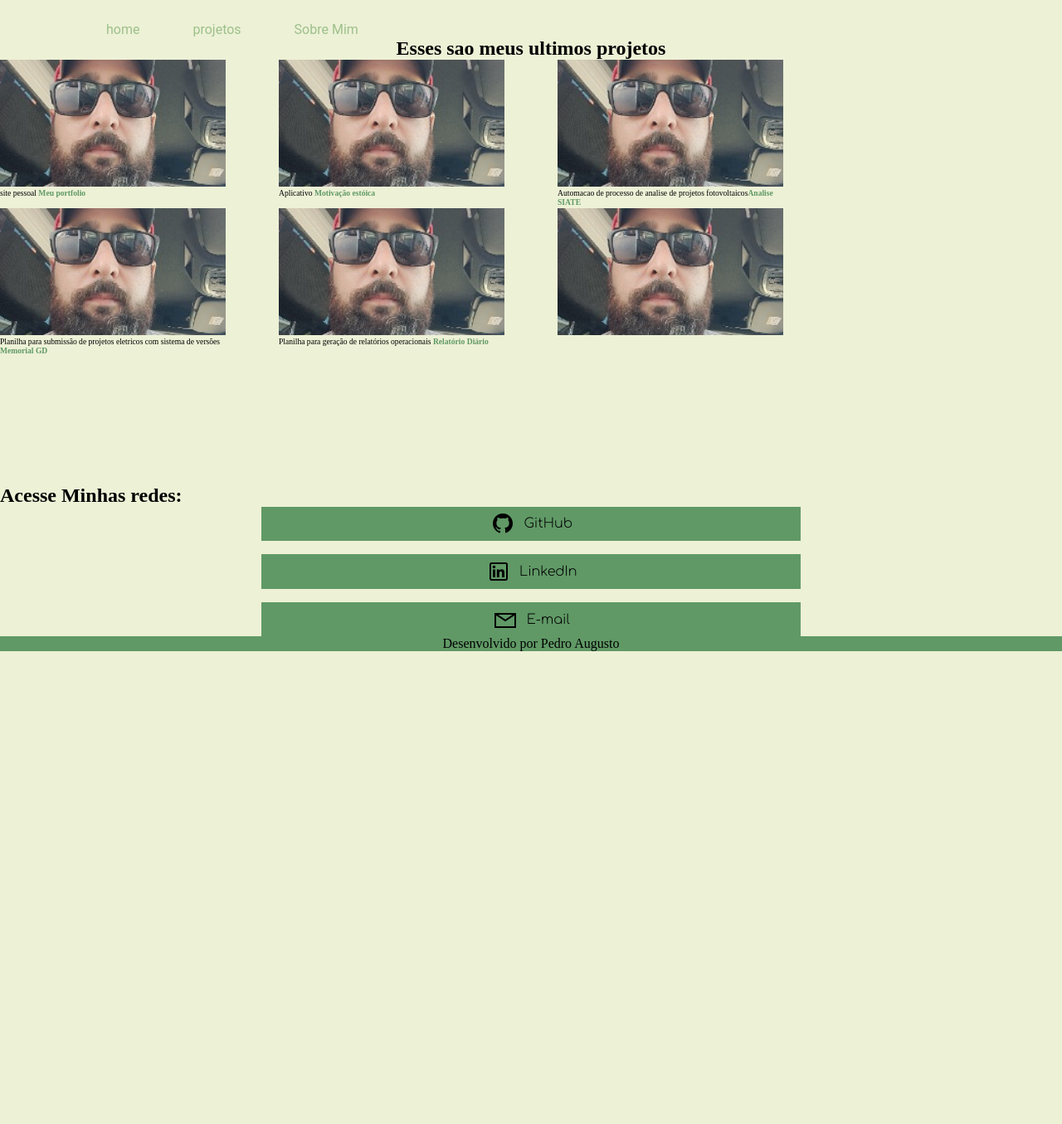
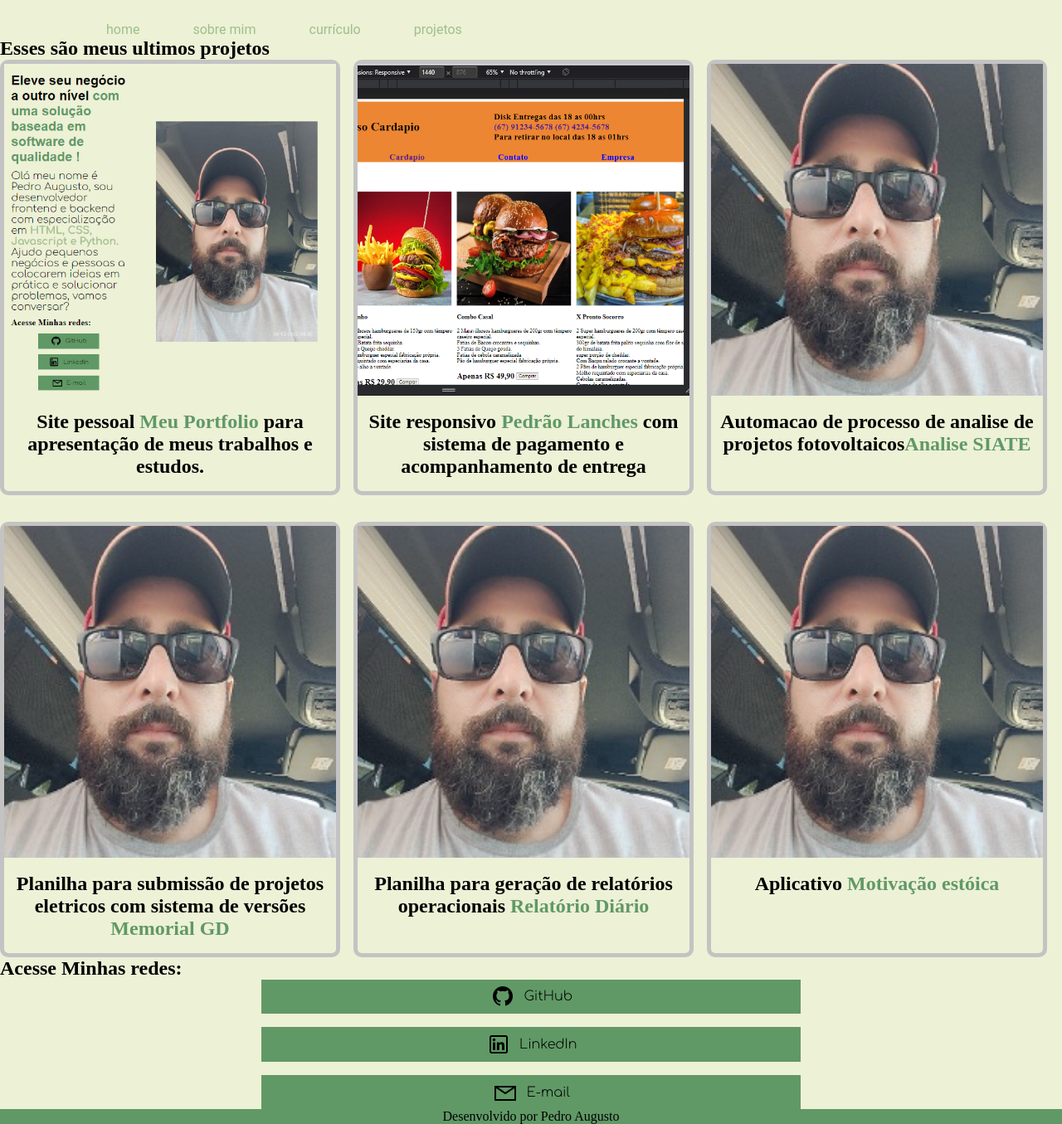
Before and after one commit to pedroabs1/portfolio, a plain HTML site: page projects.html in a window 1280 px wide. Shown: the whole page at 83% size. Before the commit the page ends 800 px from the top, so only its background shows below. Drawn offline with Linux system fonts and the light colour scheme.

Commit message:
edit: adicionado pedrao lanches

```diff
--- a/projects.html
+++ b/projects.html
@@ -1,60 +1,132 @@
 <!DOCTYPE html>
 <html lang="pt-br">
     <head>
-    <meta charset="UTF-8">
-        <meta http-equiv="X-UA-Compatible" content="IE=edge">
-        <meta name="viewport" content="width=device-width, initial-scale=1.0">
-        <link rel="stylesheet" href="./styles/style.css">
+        <meta charset="UTF-8" />
+        <meta http-equiv="X-UA-Compatible" content="IE=edge" />
+        <meta name="viewport" content="width=device-width, initial-scale=1.0" />
+        <link rel="stylesheet" href="./styles/style.css" />
         <title>Meus projetos</title>
     </head>
+
     <body>
         <header class="cabecalho">
             <nav class="cabecalho__menu">
                 <a class="cabecalho__menu__links" href="index.html">home</a>
-                <a class="cabecalho__menu__links" href="projects.html">projetos</a>
-                <a class="cabecalho__menu__links" href="about.html">Sobre Mim</a>
+                <a class="cabecalho__menu__links" href="about.html"
+                    >sobre mim</a
+                >
+                <a class="cabecalho__menu__links" href="curriculo.html"
+                    >currículo</a
+                >
+                <a class="cabecalho__menu__links" href="projects.html"
+                    >projetos</a
+                >
             </nav>
         </header>
         <main class="projetos">
             <section class="projetos__conteudo">
-                <h1 class="projetos__conteudo__titulo">Esses sao meus ultimos projetos</h1>
+                <h1 class="projetos__conteudo__titulo">
+                    Esses são meus ultimos projetos
+                </h1>
 
                 <div class="gallery">
-  <figure class="gallery__item gallery__item--1">
-    <img src="./assets/IMG_20230317_143134_(220_x_300_pixel).jpg" class="gallery__img" alt="Desenvolvedor Pedro Augusto">
-    <p class="projetos__conteudo__links" href="" >site pessoal<strong> Meu portfolio</strong></p>
-  </figure>
+                    <div class="gallery__item gallery__item--1">
+                        <img
+                            src="assets/meu portfolio.png"
+                            class="gallery__img"
+                            alt="Desenvolvedor Pedro Augusto"
+                        />
+                        <p class="projetos__conteudo__links" href="">
+                            Site pessoal<strong> Meu Portfolio</strong> para apresentação de meus trabalhos e estudos.
+                        </p>
+                    </div>
 
-  <figure class="gallery__item gallery__item--2">
-    <img src="./assets/IMG_20230317_143134_(220_x_300_pixel).jpg" class="gallery__img" alt="Desenvolvedor Pedro Augusto">
-    <p class="projetos__conteudo__links" href="" >Aplicativo <strong>Motivação estóica</strong></p>
-  </figure>
+                    <div class="gallery__item gallery__item--2">
+                        <img
+                            src="assets/Pedrao lanches.png"
+                            class="gallery__img"
+                            alt="Desenvolvedor Pedro Augusto"
+                        />
+                        <p class="projetos__conteudo__links" href="">
+                            Site responsivo <strong>Pedrão Lanches</strong> com sistema de
+                            pagamento e acompanhamento de entrega
+                        </p>
+                    </div>
 
-  <figure class="gallery__item gallery__item--3">
-    <img src="./assets/IMG_20230317_143134_(220_x_300_pixel).jpg" class="gallery__img" alt="Desenvolvedor Pedro Augusto">
-     <p class="projetos__conteudo__links" href="" >Automacao de processo de analise de projetos fotovoltaicos<strong>Analise SIATE</strong></p>
-  </figure>
+                    <div class="gallery__item gallery__item--3">
+                        <img
+                            src="./assets/IMG_20230317_143134_(220_x_300_pixel).jpg"
+                            class="gallery__img"
+                            alt="Desenvolvedor Pedro Augusto"
+                        />
+                        <p class="projetos__conteudo__links" href="">
+                            Automacao de processo de analise de projetos
+                            fotovoltaicos<strong>Analise SIATE</strong>
+                        </p>
+                    </div>
 
-  <figure class="gallery__item gallery__item--4">
-    <img src="./assets/IMG_20230317_143134_(220_x_300_pixel).jpg" class="gallery__img" alt="Desenvolvedor Pedro Augusto">
-    <p class="projetos__conteudo__links" href="" >Planilha para submissão de projetos eletricos com sistema de versões <strong>Memorial GD</strong></p>
-  </figure>
+                    <div class="gallery__item gallery__item--4">
+                        <img
+                            src="./assets/IMG_20230317_143134_(220_x_300_pixel).jpg"
+                            class="gallery__img"
+                            alt="Desenvolvedor Pedro Augusto"
+                        />
+                        <p class="projetos__conteudo__links" href="">
+                            Planilha para submissão de projetos eletricos com
+                            sistema de versões <strong>Memorial GD</strong>
+                        </p>
+                    </div>
 
-  <figure class="gallery__item gallery__item--5">
-    <img src="./assets/IMG_20230317_143134_(220_x_300_pixel).jpg" class="gallery__img" alt="Desenvolvedor Pedro Augusto">
-    <p class="projetos__conteudo__links" href="" >Planilha para geração de relatórios operacionais <strong>Relatório Diário</strong></p>
-  </figure>
+                    <div class="gallery__item gallery__item--5">
+                        <img
+                            src="./assets/IMG_20230317_143134_(220_x_300_pixel).jpg"
+                            class="gallery__img"
+                            alt="Desenvolvedor Pedro Augusto"
+                        />
+                        <p class="projetos__conteudo__links" href="">
+                            Planilha para geração de relatórios operacionais
+                            <strong>Relatório Diário</strong>
+                        </p>
+                    </div>
 
-  <figure class="gallery__item gallery__item--6">
-    <img src="./assets/IMG_20230317_143134_(220_x_300_pixel).jpg" class="gallery__img" alt="Desenvolvedor Pedro Augusto">
-  </figure>
+                    <div class="gallery__item gallery__item--6">
+                        <img
+                            src="./assets/IMG_20230317_143134_(220_x_300_pixel).jpg"
+                            class="gallery__img"
+                            alt="Desenvolvedor Pedro Augusto"
+                        />
+                        <p class="projetos__conteudo__links" href="">
+                            Aplicativo <strong>Motivação estóica</strong>
+                        </p>
+                    </div>
                 </div>
 
                 <h2>Acesse Minhas redes:</h2>
                 <div class="apresentacao__links">
-                     <a class="apresentacao__links__link" href="https://github.com/pedroabs1"> GitHub <img src="./assets/icons8-github-32.png" alt="logo Github"></a>
-                     <a class="apresentacao__links__link" href="https://www.linkedin.com/in/pedro-augusto-barbosa-de-souza-15a2b39b">LinkedIn <img src="./assets/icons8-linkedin-32.png" alt="logo LinkedIn"></a>
-                     <a class="apresentacao__links__link" href="mailto:pedroabs1@gmail.com">E-mail<img src="./assets/icons8-mensagem-32.png" alt="logo E-mail"></a>
+                    <a
+                        class="apresentacao__links__link"
+                        href="https://github.com/pedroabs1"
+                    >
+                        GitHub
+                        <img
+                            src="./assets/icons8-github-32.png"
+                            alt="logo Github"
+                    /></a>
+                    <a
+                        class="apresentacao__links__link"
+                        href="https://www.linkedin.com/in/pedro-augusto-barbosa-de-souza-15a2b39b"
+                        >LinkedIn
+                        <img
+                            src="./assets/icons8-linkedin-32.png"
+                            alt="logo LinkedIn"
+                    /></a>
+                    <a
+                        class="apresentacao__links__link"
+                        href="mailto:pedroabs1@gmail.com"
+                        >E-mail<img
+                            src="./assets/icons8-mensagem-32.png"
+                            alt="logo E-mail"
+                    /></a>
                 </div>
             </section>
         </main>
--- a/styles/style.css
+++ b/styles/style.css
@@ -40,13 +40,13 @@ strong {
 
 .cabecalho__menu {
     display: flex;
-    gap: 4rem; /* 80px */;
+    gap: 4rem;
 }
 
 .cabecalho__menu__links {
     font-family: 'Roboto', sans-serif;
     color: #9DC08B;
-    font-size: 1rem; /* 16px; */
+    font-size: 1rem;
     font-wheight: 600;
     text-decoration: none;
     font-color: #9DC08B;
@@ -63,18 +63,18 @@ strong {
 }
 
 .apresentacao__conteudo {
-    width: 19.7rem; /* 315px; */
+    width: 30vw;
     display: flex;
     flex-direction: column;
     gap: 1rem;
 }
 
 .apresentacao__conteudo__titulo {
-    font-size: 2.25rem; /* 36px; */
-    font-family: 'Roboto', sans-serif;
+    font-size: 2rem;
+    /* font-family: 'Roboto', sans-serif; */
 }
 .apresentacao__conteudo__texto {
-    font-size: 1.75rem; /* 28px; */
+    font-size: 1.2rem;
     font-family: 'Comfortaa', cursive;
     text-decoration: none;
 
@@ -85,44 +85,41 @@ strong {
     justify-content: space-between;
     flex-direction: column;
     align-items: center;
-    gap: 1rem;/* 10px; */
+    gap: 1rem;
 }
 .apresentacao__links__link {
     text-decoration: none;
     background: #609966;
-    width: 50%; /* 7,5rem; */ /* 120px; */
-    border-radius: 0,3rem; /* 5px; */
+    width: 50%;
+    border-radius: 0,3rem;
     text-align: center;
     font-family: 'Comfortaa', cursive;
     color: #000000;
-    font-size: 1rem; /* 16px; */
-    font-wheight: 300;
-    padding: 0.3rem; /* 5px; */
-    /* cursor: pointer; */
+    font-size: 1rem;
+    font-weight: 300;
+    padding: 0.3rem;
     display: flex;
     align-items: center;
     flex-direction: row-reverse;
     justify-content: center;
-    gap: 0.6rem; /* 10px; */
+    gap: 0.6rem;
 }
 
 .apresentacao__links__link:hover {
     text-decoration: none;
     background: #9DC08B;
-    width: 53%; /* 8rem; */ /* 120px; */
     text-align: center;
-    border-radius: 0,3rem; /* 5px; */
-    font-size: 1rem; /* 16px; */
-    font-wheight: 700;
-    padding: 0.3rem; /* 5px; */
+    border-radius: 0,3rem;
+    font-size: 1rem;
+    font-weight: 700;
+    padding: 0.3rem;
     font-family: 'Comfortaa', cursive;
     color: #000000;
- /* cursor: pointer; */
     display: flex;
     align-items: center;
     flex-direction: row-reverse;
     justify-content: center;
-    gap: 0.6rem; /* 10px; */
+    gap: 0.6rem;
 }
 
 .apresentacao__imagem {
@@ -142,65 +139,71 @@ strong {
 }
 
 .projetos__conteudo__titulo {
-    display: flex;
+    /* display: flex; */
     justify-content: center;
     flex-direction: column;
     align-items: center;
 }
 
+.projetos__conteudo__links {
+    font-size: 24px;
+    padding: 1rem 0;
+}
+
 
 .gallery {
     display: grid;
-    grid-template-columns: repeat(8, 1fr);
-    grid-template-rows: repeat(8, 5vw);
-    grid-gap: 5%; /* 0,3rem; */ /* 5px; */
-    font-size: 0.6rem; /* 10px; */
-    font-wheight: 700;
+    grid-template-columns: repeat(4, 1fr);
+    grid-template-rows: 1fr auto 1fr;
+    grid-gap: 1rem;
+    font-size: 0.6rem;
+    font-weight: 700;
+}
+
+.gallery div {
+    border-style: solid;
+    border-width: 5px;
+    border-color: #c4c3c3;
+    border-radius: 10px;
 }
 
 .gallery__img {
-    width: 100%;
-    height: 100%;
+    width: 400px;
+    height: 400px;
     object-fit: cover;
 }
 
+.gallery__item {
+    align-items: center;
+    text-align: center;
+    vertical-align: center;
+}
+
 .gallery__item--1 {
-    grid-column-start: 1;
-    grid-column-end: 3;
-    grid-row-start: 1;
-    grid-row-end: 3;
+    grid-column: 1/2;
+    grid-row: 1/2;
 }
 
 .gallery__item--2 {
-    grid-column-start: 3;
-    grid-column-end: 5;
-    grid-row-start: 1;
-    grid-row-end: 3;
+    grid-column: 2/3;
+    grid-row: 1/2;
 }
 
 .gallery__item--3 {
-    grid-column-start: 5;
-    grid-column-end: 7;
-    grid-row-start: 1;
-    grid-row-end: 3;
+    grid-column: 3/3;
+    grid-row: 1/2;
 }
 .gallery__item--4 {
-    grid-column-start: 1;
-    grid-column-end: 3;
-    grid-row-start: 3;
-    grid-row-end: 5;
+    grid-column: 1/2;
+    grid-row: 3/3;
 }
 .gallery__item--5 {
-    grid-column-start: 3;
-    grid-column-end: 5;
-    grid-row-start: 3;
-    grid-row-end: 5;
+    grid-column: 2/3;
+    grid-row: 3/3;
 }
 .gallery__item--6 {
-    grid-column-start: 5;
-    grid-column-end: 7;
-    grid-row-start: 3;
-    grid-row-end: 5;
+    grid-column: 3/3;
+    grid-row: 3/3;
 }
 
 @media (max-width: 800px) {
```
Also changed, not shown: about.html (+2 -2 lines), curriculo.html (+2 -2 lines), index.html (+61 -20 lines), assets/Pedrao lanches.png (added), assets/meu portfolio.png (added). Lines whose indentation alone changed are shown as unchanged.
